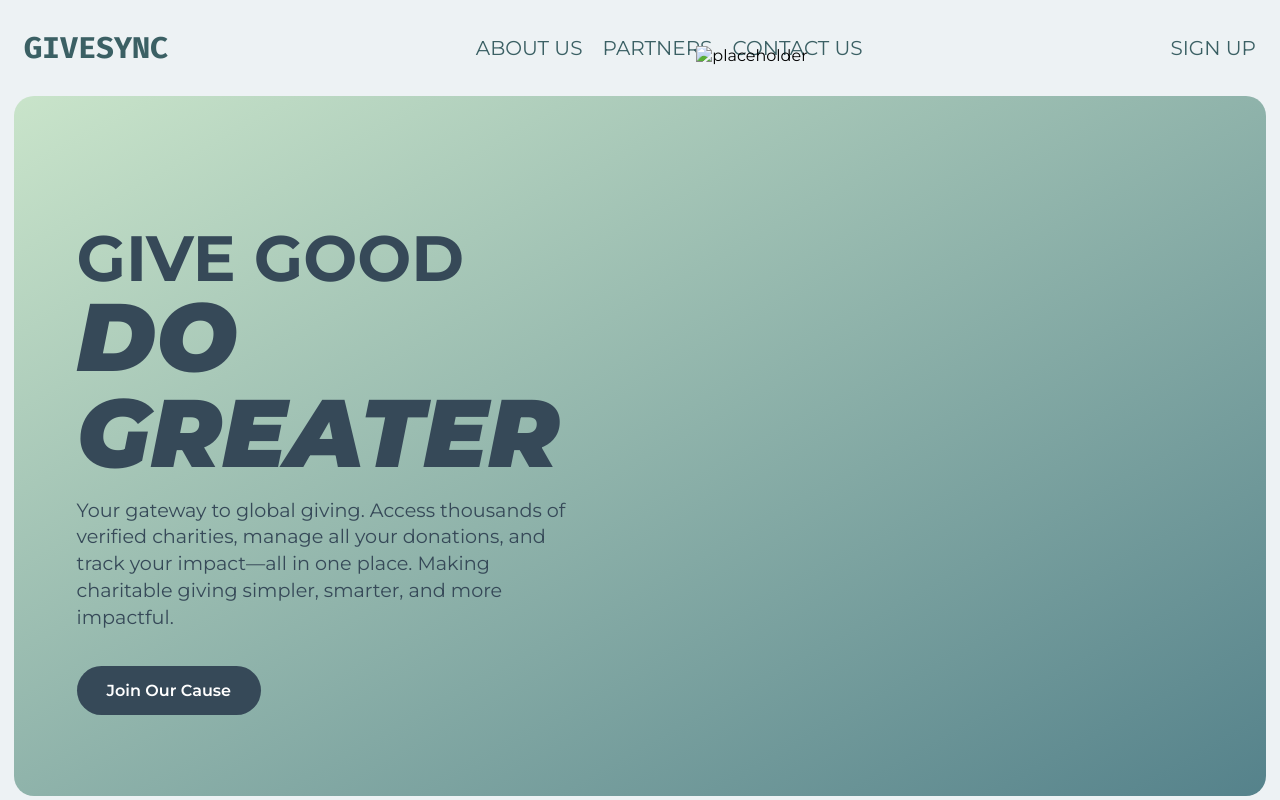
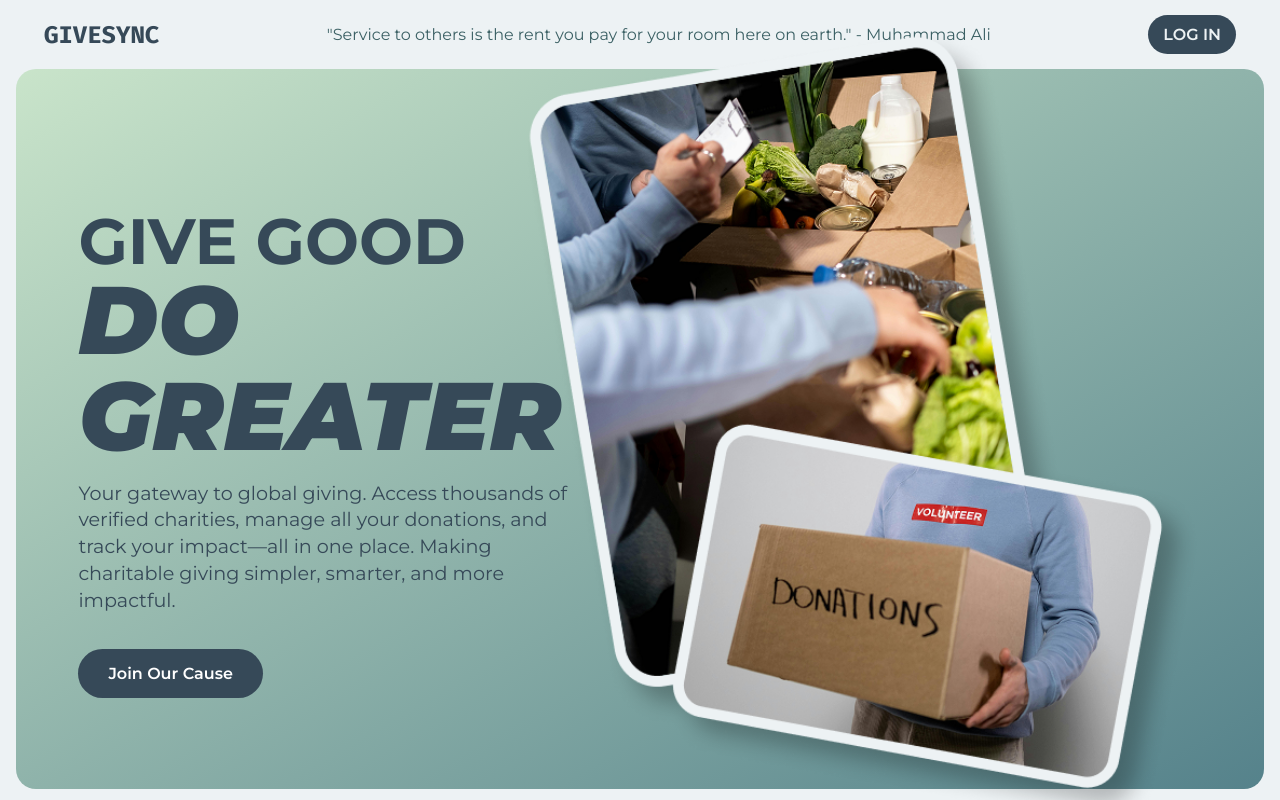
Before and after one commit to AkilanSS/23CSE113-Charity-Selection-and-Landing-Page, a website: page index.html in a window 1280 px wide. Shown: the top 800 px of the page. Drawn offline with Linux system fonts and the light colour scheme.

Commit message:
added required node modules and adjusted ui and connected the main page with the register pages

```diff
--- a/css/headbanner.css
+++ b/css/headbanner.css
@@ -1,7 +1,9 @@
 body {
     font-family: "Montserrat";
     background-color: #EDF2F4;
+    margin: 16px;
     margin-bottom: 0;
+    margin-top: 0;
 }
 
 html {
@@ -20,12 +22,46 @@ html {
     }
 }
 
-#head-ctn {
-    margin: 16px 6px;
+#nav-ctn{
+    display: flex;
+    justify-content: space-between;
+    align-items: center;
+    padding: 15px 10px;
+
+    margin-left: 18px;
+    margin-right: 18px;
+
+    #head-name{
+        font-family: "Fira Mono", serif;
+        font-weight: 700;
+        font-size: normal;
+        color: #364958;
+        font-size: 24px;
+        margin-right: 10px;
+    }
+    #quote{
+        font-family: "Montserrat", serif;
+        font-weight: 400;
+        font-size: 16px;
+        color: #3B6064;
+    }
+    a{
+        font-family: 'Montserrat';
+        font-weight: 600;
+        font-size: 16px;
+        color: #EDF2F4;
+        background-color: #364958;
+        padding: 10px 15px;
+        border-radius: 40px;
+    }
 }
 
+@media (max-width:1000px) {
+    #quote{
+        display: none;
+    }
+}
 #nav-ctn {
-    margin: 30px 10px;
     display: flex;
     justify-content: space-between;
 }
@@ -83,7 +119,7 @@ a:hover {
     background-image: linear-gradient(to bottom right, #C9E4CA, #55828B);
     display: flex;
     align-items: center;
-    height: calc(95vh - 60px);
+    height: calc(95vh - 40px);
     border-radius: 20px;
     padding: 0 5%;
     gap: 5%;
@@ -159,6 +195,7 @@ a:hover {
         max-width: 100%;
         width: 100%;
         padding-right: 0;
+        align-items: center;
     }
 }
 
@@ -426,7 +463,6 @@ a:hover {
 
 footer {
     background: linear-gradient(65.161deg, #55828B 0%, #364958 50%, #55828B 100%);
-    margin: 0 16px;
     padding: 40px;
     padding-top: 40px;
     padding-bottom: 10px;
--- a/index.html
+++ b/index.html
@@ -13,16 +13,20 @@
 <body>
     <header>
         <div id="head-ctn">
-            <div id="nav-ctn"><div class="nav-item" id="logo">GIVESYNC</div><div class="nav-item" id="main-nav-link" ><a href="">ABOUT US</a> <a href="">PARTNERS</a> <a href="">CONTACT US</a></div><div class="nav-item" >SIGN UP</div></div>
+            <div id="nav-ctn">
+                <div id="head-name">GIVESYNC</div>
+                <div id="quote">"Service to others is the rent you pay for your room here on earth." - Muhammad Ali</div>
+                <a href="./pages/login.html">LOG IN</a>
+            </div>
             <div id="front-ctn">
                 <div id="front-text">
                     <h1 id="head-text-1">GIVE GOOD </h1>
                     <h2 id="head-text-2">DO GREATER </h2>
                     <p id="head-text-3">Your gateway to global giving. Access thousands of verified charities, manage all your donations, and track your impact—all in one place. Making charitable giving simpler, smarter, and more impactful.</p>
-                    <div id="join-button"><p id="button-text">Join Our Cause</p></div>
+                    <a id="join-button" href="./pages/signup.html"><p id="button-text">Join Our Cause</p></a>
                 </div>
                 <div id="front-img">
-                    <img src="assets/images/Group 10.png" alt="placeholder" id="image">
+                    <img src="./assets/images/Group 10.png" alt="placeholder" id="image">
                 </div>
             </div>
         </div>
@@ -160,7 +164,7 @@
             </div>
         </div>
         <div id="foot-footer">
-            <img src="../assets/icons/linkedin.svg" alt="">
+            <img src="./assets/icons/linkedin.svg" alt="">
             <span id="copyright-txt">Copyright © 2025 GiveSync </span>
         </div>
     </footer>
```
Also changed, not shown: package.json (added, +29 -0 lines), pages/index.html (deleted, +0 -11 lines), pages/login.html (+4 -1 lines), assets/images/Group 10.png (added), 1 other file.
